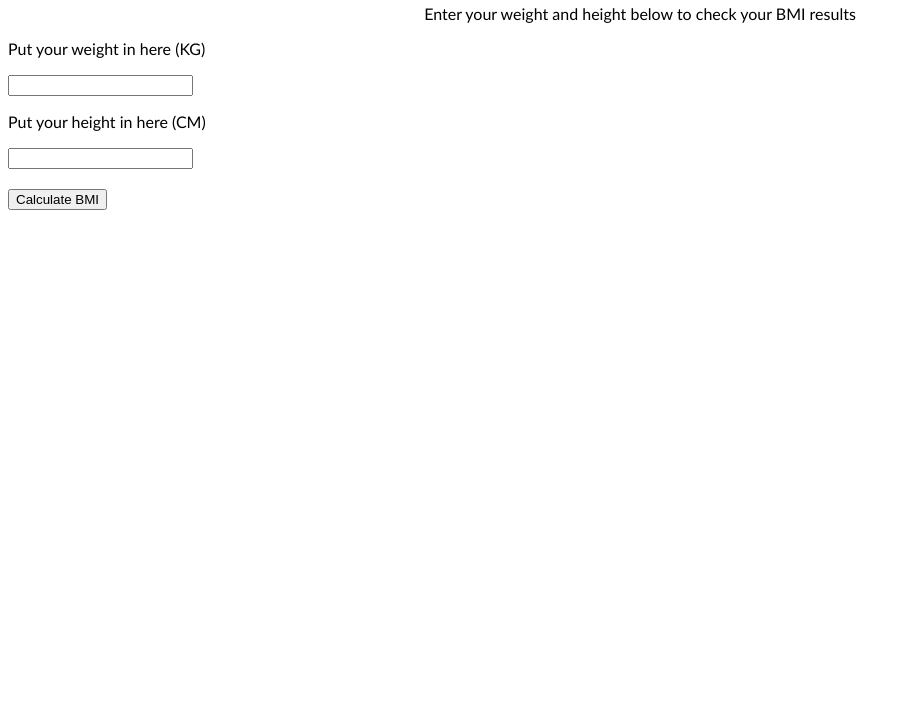
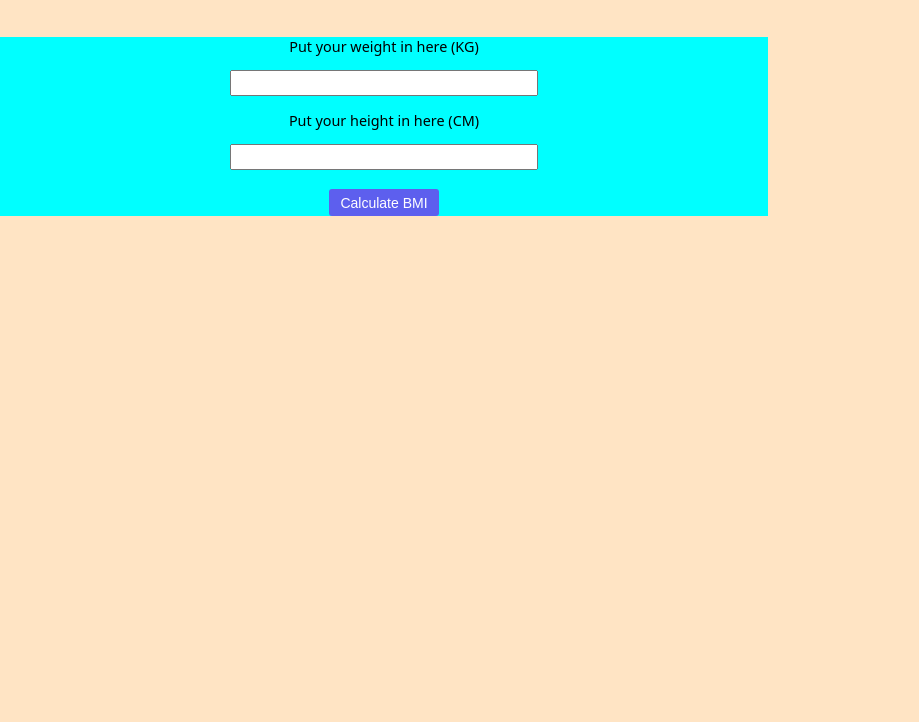
Before and after one commit to muhammadaafiff/bmi-calculator, a plain HTML site: page index.html in a window 1280 px wide. Shown: the part 78-800 px from the top of the page, without its empty margins (0-919 px from the left). Drawn offline with Linux system fonts and the light colour scheme.

Commit message:
perbaiki desain

```diff
--- a/index.html
+++ b/index.html
@@ -10,17 +10,21 @@
     <h1>Check your BMI</h1>
     <p>Enter your weight and height below to check your BMI results</p>
 
-    <form>
-        <p>Put your weight in here (KG)</p>
-        <input type="text" id="berat-badan"/>
+    <div class="container">
+        <div class="inputan">
+            <form>
+                <p>Put your weight in here (KG)</p>
+                <input type="text" id="berat-badan" style="width: 300px; height:20px;"/>
 
-        <p>Put your height in here (CM)</p>
-        <input type="text" id="tinggi-badan"/>
+                <p>Put your height in here (CM)</p>
+                <input type="text" id="tinggi-badan" style="width: 300px; height:20px;"/>
 
-        <br/><br/>
-        <button>Calculate BMI</button>
+                <br/><br/>
+                <button>Calculate BMI</button>
+            </form>
+        </div>
+    </div>
 
-    </form>
 
 
 
--- a/style.css
+++ b/style.css
@@ -1,11 +1,40 @@
 body {
-    font-family:'Gill Sans', 'Gill Sans MT', Calibri, 'Trebuchet MS', sans-serif;
+    font-family:system-ui, -apple-system, BlinkMacSystemFont, 'Segoe UI', Roboto, Oxygen, Ubuntu, Cantarell, 'Open Sans', 'Helvetica Neue', sans-serif;
+    background-color: bisque;
+    width: 60%;
+    margin: 0px;
+    /* padding: 0px; */
 }
 
 h1 {
     text-align: center;
+    background-color: blue;
+    margin: 0px;
 }
 
 body > p {
     text-align: center;
+    margin-top: 10px;
+    /* background-color: cadetblue; */
 }
+
+.container {
+    background-color: aqua;
+    text-align: center;
+    position: inline-block;
+}
+form {
+    /* background-color: azure; */
+    margin-top: 40px;
+    font-size: 0.9rem;
+}
+
+button {
+    background-color:#7439eacd;
+    color:white;
+    width: 110px;
+    font-size: 14px;
+    padding: 0.4em;
+    border: 0px;
+    border-radius: 3px;
+}
```
